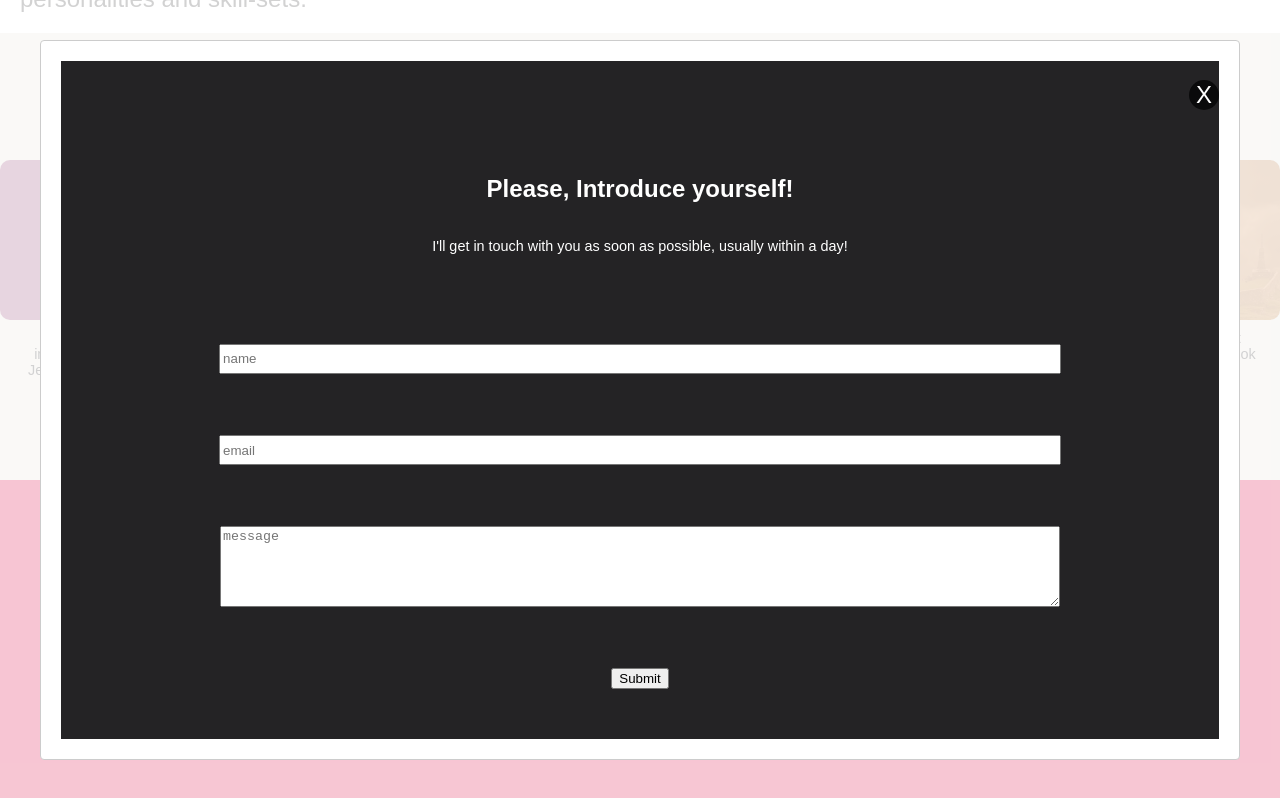
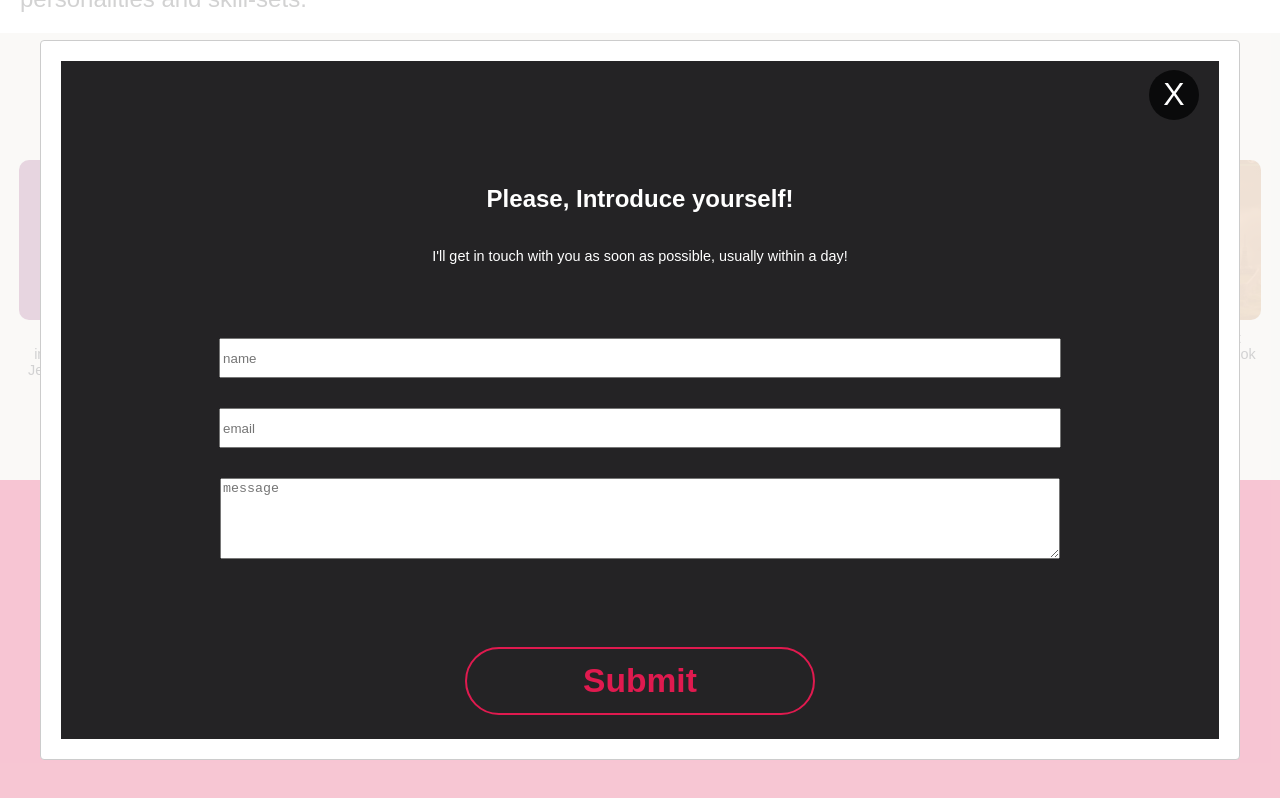
Before and after one commit to JasenABaker/portfolio, a React (Create React App) app in the folder client/: page / in a window 1280 px wide. Both pictures are taken after a click on the element "LET'S GET TO WORK!". Shown: the part 1750-2548 px from the top of the page. Built offline with nearby package versions, Linux system fonts and the light colour scheme.

Commit message:
updated styling

```diff
--- a/client/src/components/Form.js
+++ b/client/src/components/Form.js
@@ -40,6 +40,17 @@ const CloseButton = styled.div`
     cursor: pointer;
     font-size: 1.5em;
     align-self: flex-end;
+    margin-right: 20px;
+
+    &:hover{
+        background-color: #373738;
+    }
+
+    @media screen and (min-width: 550px){
+        height: 50px;
+        width: 50px;
+        font-size: 2em;
+    }
 `
 const FormStyled = styled.form`
     height: 60%;
@@ -54,11 +65,42 @@ const FormStyled = styled.form`
 const Input = styled.input`
     height: 24px;
     width: 90%;
+    @media screen and (min-width: 550px){
+        height: 34px;
+    }
 
 `
 
 const Textarea = styled.textarea`
     width: 90%;
+
+`
+const InputButton = styled.input`
+color: #E01A4F;
+margin: 3.6rem 0 0;
+font-size: 1.1rem;
+background-color: transparent;
+border: 2px solid #E01A4F;
+height: 38px;
+width: 250px;
+font-weight: 700;
+border-radius: 50px;
+display: flex;
+justify-content: center;
+align-items: center;
+
+:hover{
+    outline-style: none;
+    background-color: #E01A4F;
+    color: #242325;
+}
+@media screen and (min-width: 550px) {
+    height: 68px;
+    width: 350px;
+    font-size: 2.1rem;
+}
+
+
 `
 
 
@@ -81,7 +123,7 @@ class Form extends Component {
 
                     <Textarea name="message" rows="5" placeholder="message"></Textarea>
 
-                    <input type="submit" />
+                    <InputButton type="submit" />
                 </FormStyled>
             </FormPage>
         )
--- a/client/src/components/Project.js
+++ b/client/src/components/Project.js
@@ -23,7 +23,7 @@ const ImgDiv1 = styled.a`
         box-shadow: 0 3px 6px rgba(0, 0, 0, 0.26), 0 3px 6px rgba(0, 0, 0, 0.33);
     }
     @media screen and (min-width: 550px){
-        width: 100%;
+        width: 90%;
         h2{
             font-size: 1.5em;
         }
```
